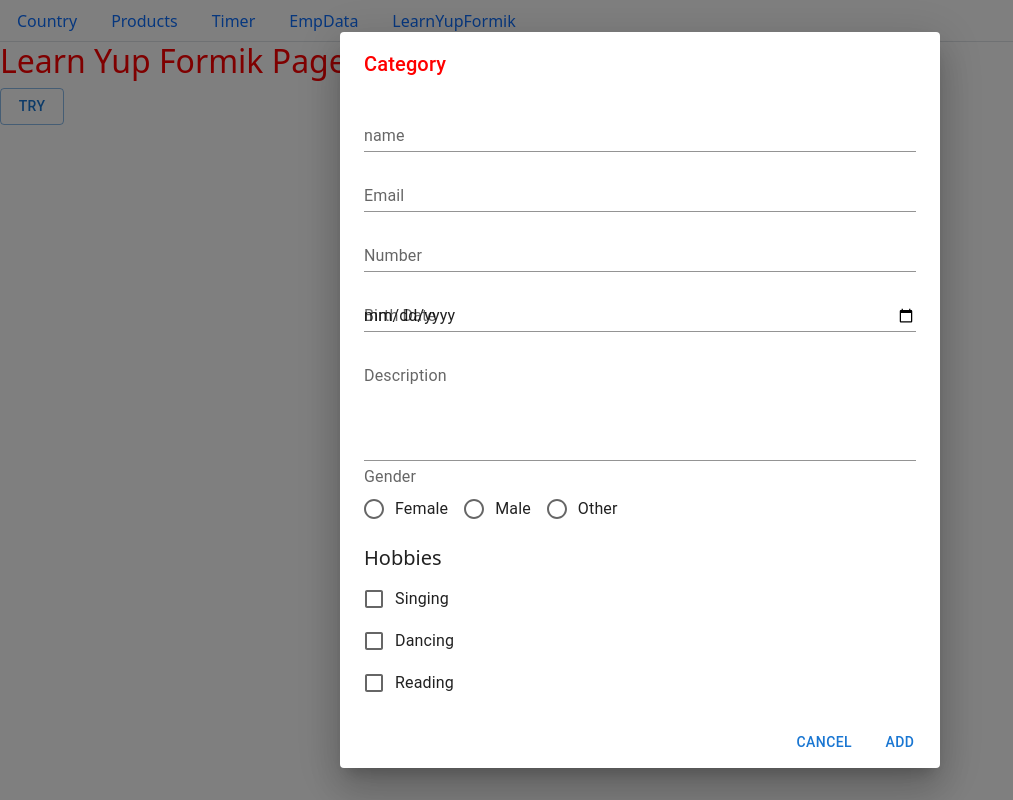
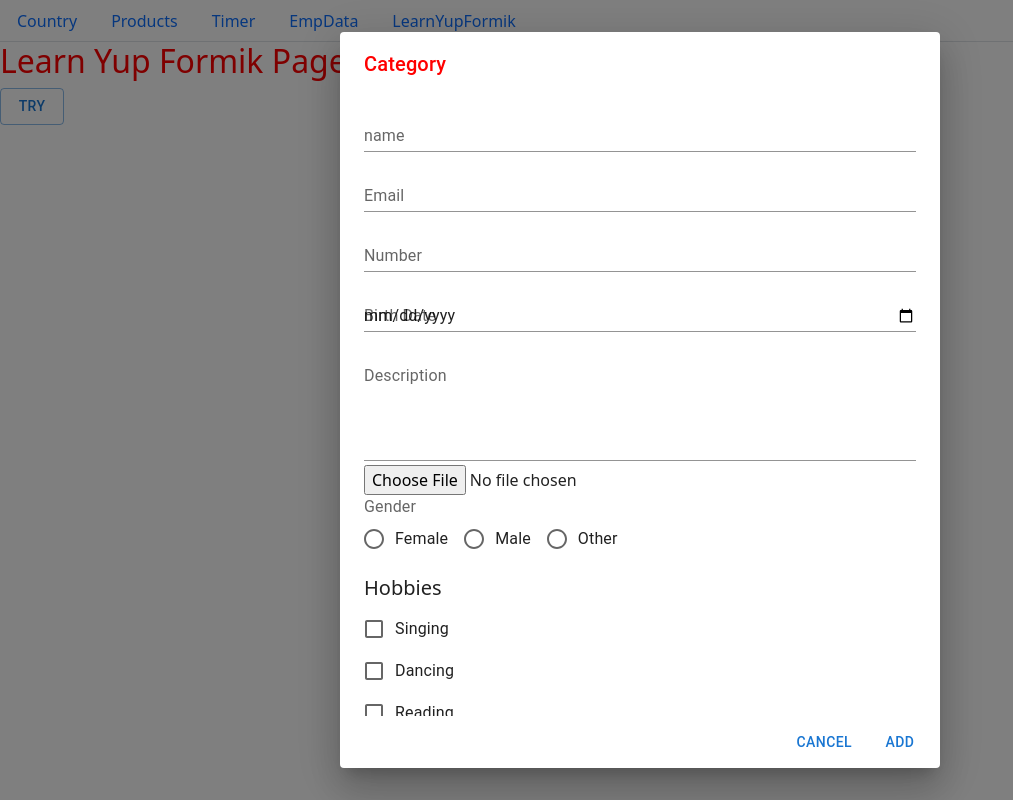
Before and after one commit to patelrizvan2107/secondReactApp, a React (Vite) app: page /learnyupformik in a window 1280 px wide. Both pictures are taken after a click on the button "TRY". Shown: the whole page, without its empty margins (0-1013 px from the left). Built offline with nearby package versions, Linux system fonts and the light colour scheme.

Commit message:
checkboxImage

```diff
--- a/src/container/LearnYupFormik/LearnYupFormik.jsx
+++ b/src/container/LearnYupFormik/LearnYupFormik.jsx
@@ -6,7 +6,7 @@ import DialogActions from "@mui/material/DialogActions";
 import DialogContent from "@mui/material/DialogContent";
 import DialogContentText from "@mui/material/DialogContentText";
 import DialogTitle from "@mui/material/DialogTitle";
-import { number, object, string } from "yup";
+import { array, number, object, string } from "yup";
 import { useFormik } from "formik";
 import Radio from "@mui/material/Radio";
 import RadioGroup from "@mui/material/RadioGroup";
@@ -73,10 +73,59 @@ function LearnYupFormik(props) {
       }),
     //   .min(10, "Atleast 10 Charecter")
     //   .max(100, "Only 100 Charecter Allowed."),
+    inputImg: string().required().test("inputImg", "Image only", (e,val) => {
+      //   console.log(val.length);
+
+      //   let arr = []
+      //   arr = val.split(".").toLowerCase();
+
+      //   console.log(arr,arr.length, arr[arr.length - 1]);
+
+
+      //   let imgType = ["jpg", "jpeg", "png", "webp"]
+      // console.log(!imgType.includes(arr[arr.length - 1].toLowerCase()));
+
+      //   if(val) {
+      //     if (!imgType.includes(arr[arr.length - 1])) {
+      //       return true
+      //   } else {
+      //       return false
+      //   }
+      //   } else {
+      //     return false
+      //   }
+
+    let file = e.target.files[0].
+      console.log("e", file.size);
+      console.log((val));
+
+
+ console.log( val.split(".").pop());
+ const validExtensions = ["jpg", "jpeg", "png", "webp"];
+        const extension = val.split(".").pop();
+      if (!val) { return false } else {
+
+        if (!validExtensions.includes(extension)) {
+          return false;
+        } else   if(file.size > 1 * 1024 * 1024) {
+            return false;
+         } else {
+            return true;
+         }
+
+
+      };
+    }),
     gender: string().required("Select Gender"),
-    hobbies: string()
-      .test("hobbies", "Select Atleast two hobbies", (val) => {
+    hobbies: array()
+      .test("hobbies", "Select Atleast two hobbies", (e,val) => {
         console.log(val);
+        console.log(e.target.value);
+        if (val.length >= 2) {
+          return true;
+        } else {
+          return false;
+        }
       }),
   });
 
@@ -87,8 +136,9 @@ function LearnYupFormik(props) {
       number: "",
       bd: "",
       des: "",
+      inputImg: "",
       gender: "",
-      hobbies: "",
+      hobbies: [],
     },
     validationSchema: catSchema,
     onSubmit: (values) => {
@@ -181,6 +231,19 @@ function LearnYupFormik(props) {
                 onBlur={handleBlur}
                 helperText={errors.des && touched.des ? errors.des : ""}
               />
+              <input
+                error={errors.inputImg && touched.inputImg}
+                name="inputImg"
+                type="file"
+                accept="image/*"
+                onChange={handleChange}
+                onBlur={handleBlur}
+
+              />
+
+              <span>{
+                errors.inputImg && touched.inputImg ? errors.inputImg : ""
+              }</span>
               <FormControl>
                 <FormLabel id={`gende-label`}>Gender</FormLabel>
                 <RadioGroup
@@ -190,7 +253,7 @@ function LearnYupFormik(props) {
                   name="gender"
                   onChange={handleChange}
                   onBlur={handleBlur}
-                  //   value={gender}
+                //   value={gender}
                 >
                   <FormControlLabel
                     value="female"
```
